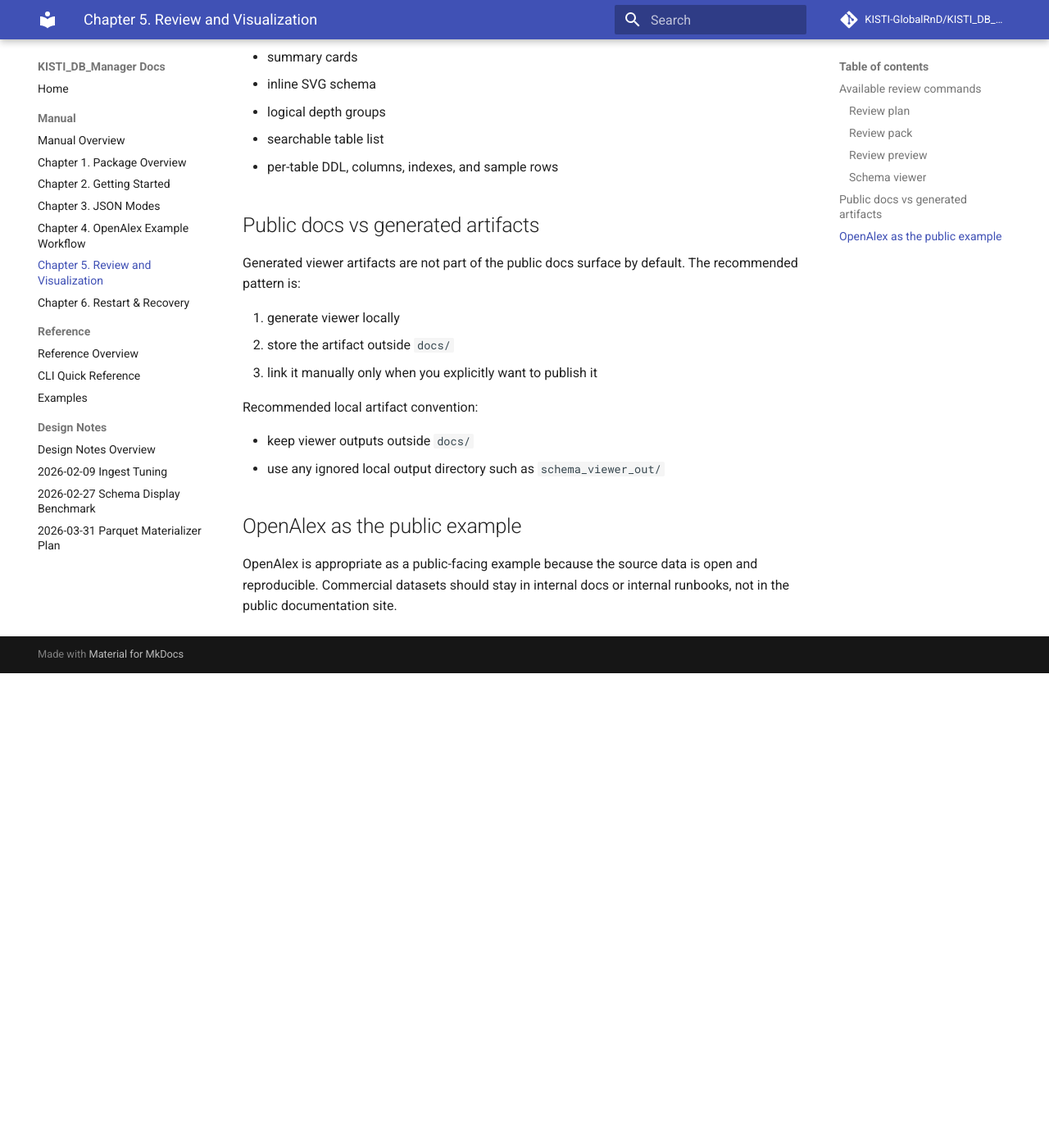
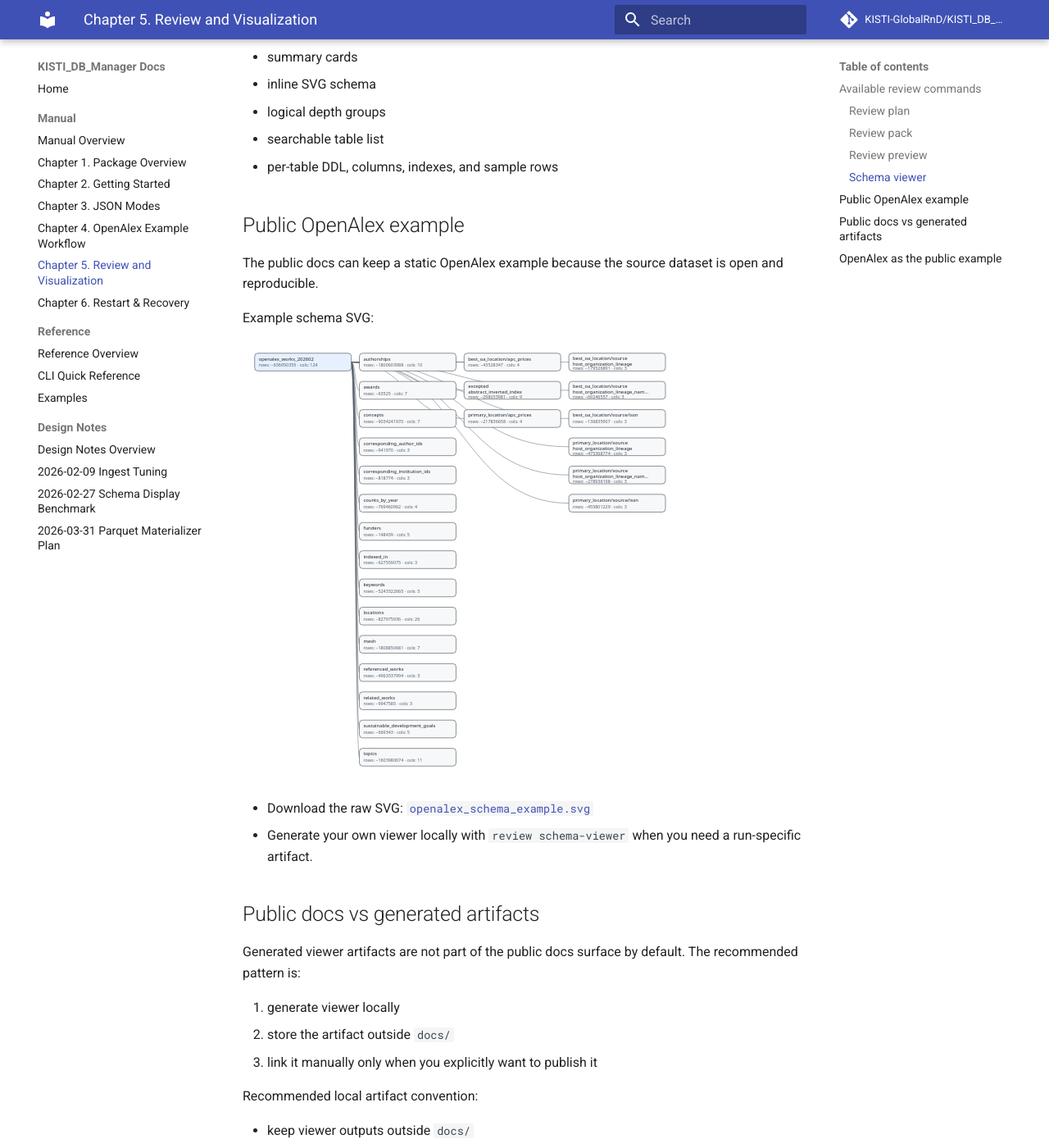
Before and after one commit to KISTI-GlobalRnD/KISTI_DB_Manager, an MkDocs documentation site: the page built from docs/manual/review-visualization.md, in a window 1280 px wide and 1400 px high, scrolled down 1004 px. Shown: the whole window at 82% size. Built offline with MkDocs 1.6.1 and Material for MkDocs 9.7.7, drawn with Linux system fonts in a browser that asks for light colours; comment, search, counter and statistics services are not loaded; before the commit the page ends 1825 px from its top, so only the background shows below that.

Commit message:
Publish OpenAlex schema SVG example

```diff
--- a/docs/manual/review-visualization.md
+++ b/docs/manual/review-visualization.md
@@ -46,6 +46,17 @@
 - searchable table list
 - per-table DDL, columns, indexes, and sample rows
 
+## Public OpenAlex example
+
+The public docs can keep a static OpenAlex example because the source dataset is open and reproducible.
+
+Example schema SVG:
+
+![OpenAlex schema example](../assets/openalex_schema_example.svg){ width="100%" }
+
+- Download the raw SVG: [`openalex_schema_example.svg`](../assets/openalex_schema_example.svg)
+- Generate your own viewer locally with `review schema-viewer` when you need a run-specific artifact.
+
 ## Public docs vs generated artifacts
 
 Generated viewer artifacts are not part of the public docs surface by default.
```
Also changed, not shown: docs/assets/openalex_schema_example.svg (added).
